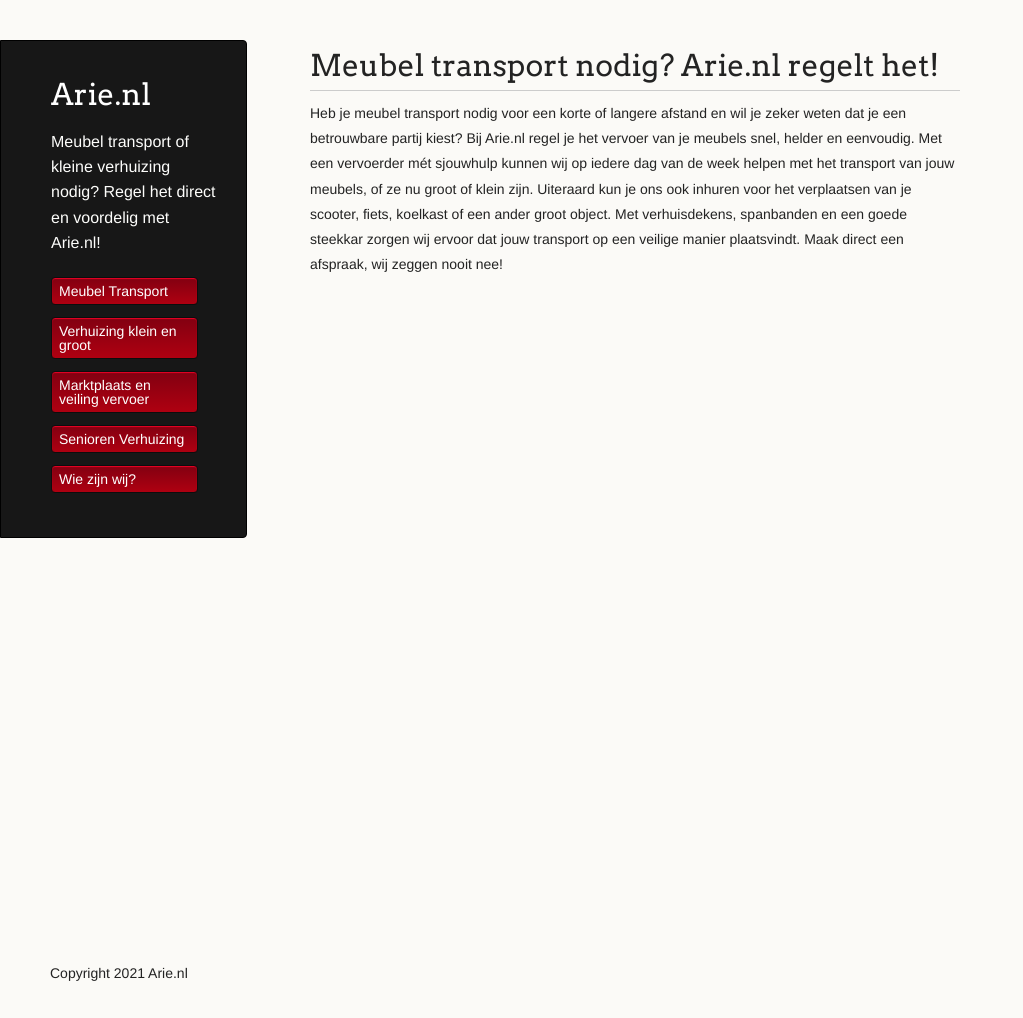
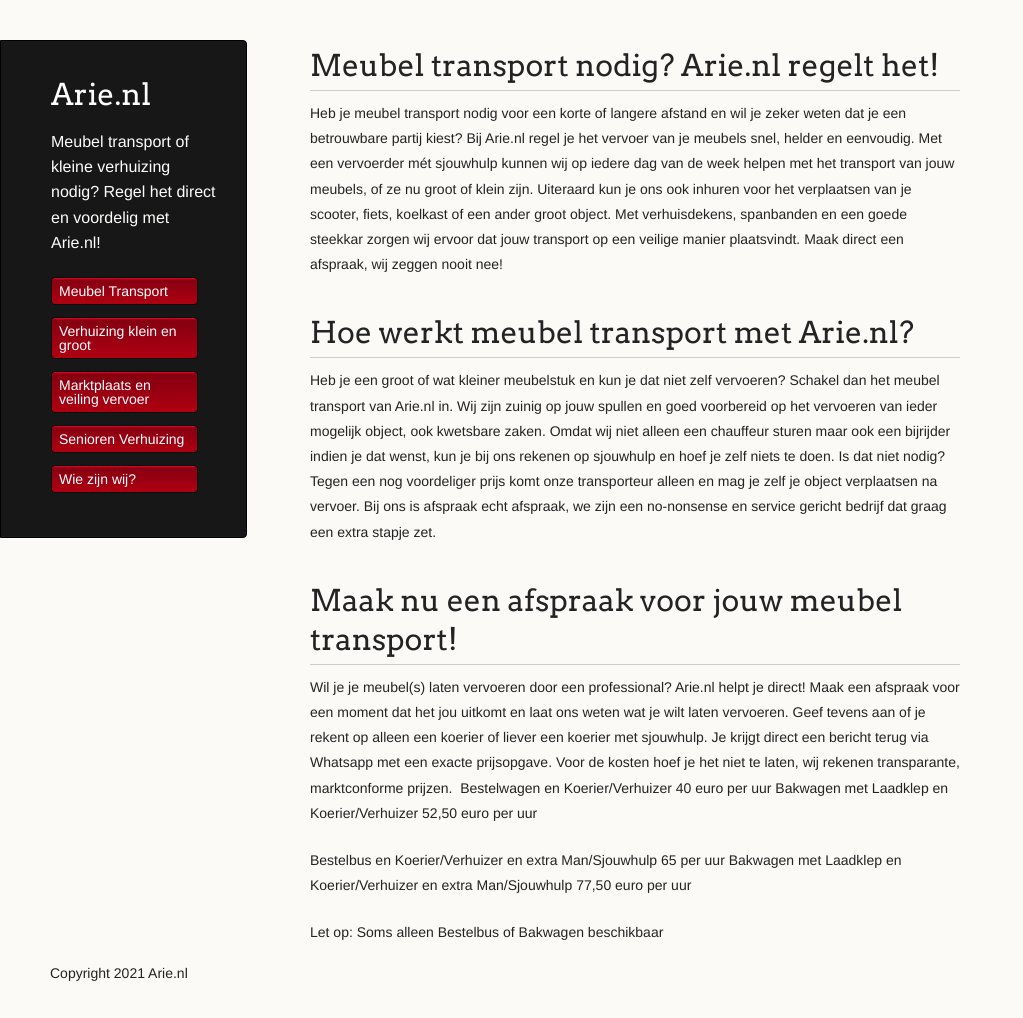
Before and after one commit to amsdfw/arie.nl, a Jekyll site: the page built from meubel-transport.md, in a window 1280 px wide and 1018 px high. Shown: the whole window, without its empty margins (0-1023 px from the left). Built offline with Jekyll 4.4.1, drawn with Linux system fonts in a browser that asks for light colours; our own code applies the rules of GitHub Pages for plain Markdown files.

Commit message:
Update meubel-transport.md

```diff
--- a/meubel-transport.md
+++ b/meubel-transport.md
@@ -11,3 +11,30 @@
 inhuren voor het verplaatsen van je scooter, fiets, koelkast of een ander groot object. Met
 verhuisdekens, spanbanden en een goede steekkar zorgen wij ervoor dat jouw transport op
 een veilige manier plaatsvindt. Maak direct een afspraak, wij zeggen nooit nee!
+
+# Hoe werkt meubel transport met Arie.nl?
+
+Heb je een groot of wat kleiner meubelstuk en kun je dat niet zelf vervoeren? Schakel dan
+het meubel transport van Arie.nl in. Wij zijn zuinig op jouw spullen en goed voorbereid op het
+vervoeren van ieder mogelijk object, ook kwetsbare zaken. Omdat wij niet alleen een
+chauffeur sturen maar ook een bijrijder indien je dat wenst, kun je bij ons rekenen op
+sjouwhulp en hoef je zelf niets te doen. Is dat niet nodig? Tegen een nog voordeliger prijs
+komt onze transporteur alleen en mag je zelf je object verplaatsen na vervoer. Bij ons is
+afspraak echt afspraak, we zijn een no-nonsense en service gericht bedrijf dat graag een
+extra stapje zet.
+
+# Maak nu een afspraak voor jouw meubel transport!
+
+Wil je je meubel(s) laten vervoeren door een professional? Arie.nl helpt je direct! Maak een
+afspraak voor een moment dat het jou uitkomt en laat ons weten wat je wilt laten vervoeren.
+Geef tevens aan of je rekent op alleen een koerier of liever een koerier met sjouwhulp. Je
+krijgt direct een bericht terug via Whatsapp met een exacte prijsopgave. Voor de kosten hoef
+je het niet te laten, wij rekenen transparante, marktconforme prijzen.
+Bestelwagen en Koerier/Verhuizer 40 euro per uur
+Bakwagen met Laadklep en Koerier/Verhuizer 52,50 euro per uur
+
+Bestelbus en Koerier/Verhuizer en extra Man/Sjouwhulp 65 per uur
+Bakwagen met Laadklep en Koerier/Verhuizer en extra Man/Sjouwhulp 77,50 euro
+per uur
+
+Let op: Soms alleen Bestelbus of Bakwagen beschikbaar
```
